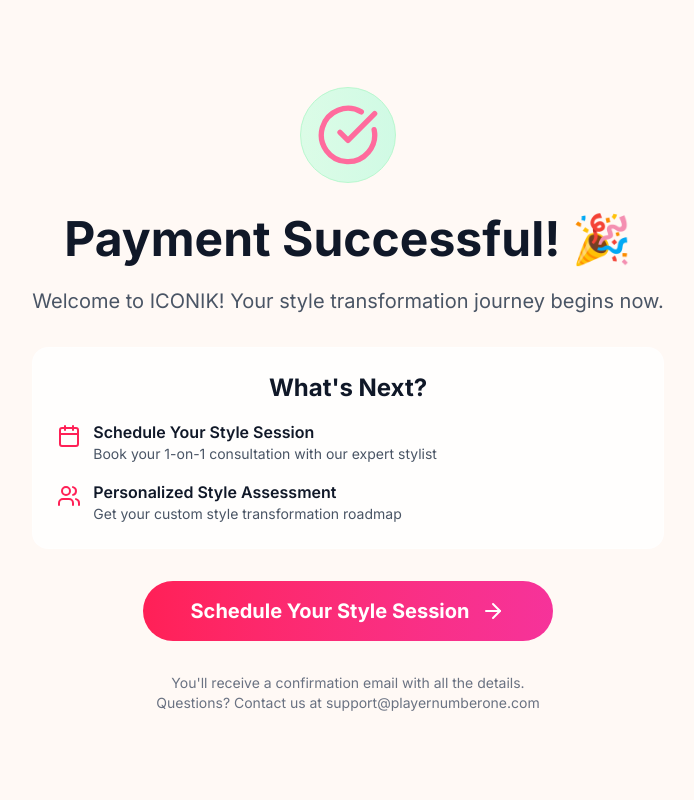
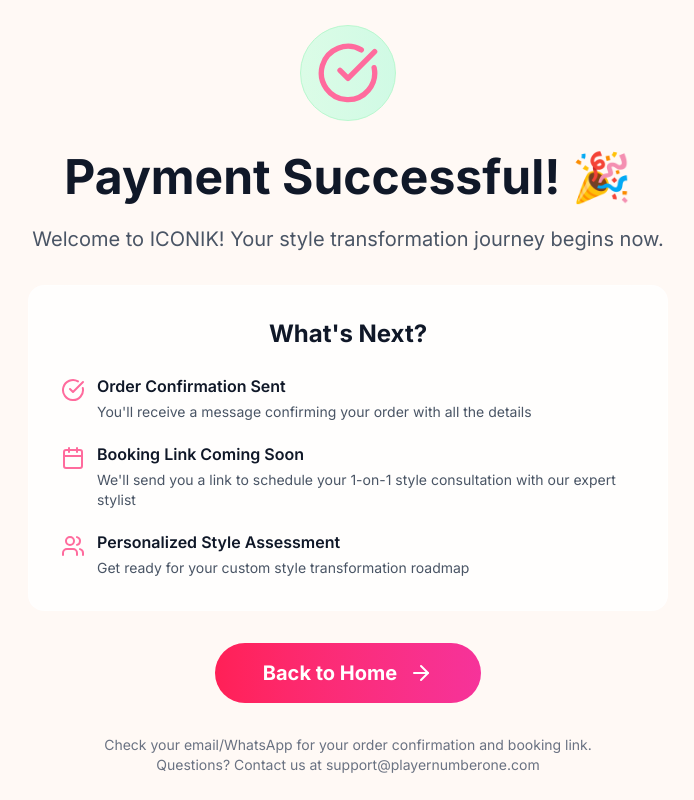
Before and after one commit to mithil0407/playernumberone, a Next.js app: page /checkout/success in a window 1280 px wide. Shown: the whole page, without its empty margins (292-986 px from the left). Built offline with nearby package versions, Linux system fonts and the light colour scheme.

Commit message:
Success Page Change

```diff
--- a/src/app/checkout/success/page.tsx
+++ b/src/app/checkout/success/page.tsx
@@ -75,37 +75,45 @@
           Welcome to ICONIK! Your style transformation journey begins now.
         </p>
 
-        <div className="bg-white/80 backdrop-blur-xl rounded-2xl p-6 mb-8 border border-white/30">
-          <h2 className="text-2xl font-bold mb-4 text-gray-900">What&apos;s Next?</h2>
+        <div className="bg-white/80 backdrop-blur-xl rounded-2xl p-6 md:p-8 mb-8 border border-white/30">
+          <h2 className="text-2xl font-bold mb-6 text-gray-900">What&apos;s Next?</h2>
 
-          <div className="space-y-4 text-left">
+          <div className="space-y-5 text-left">
             <div className="flex items-start gap-3">
-              <Calendar className="w-6 h-6 text-rose-500 mt-1 flex-shrink-0" />
+              <CheckCircle className="w-6 h-6 text-luxury-accent mt-1 flex-shrink-0" />
               <div>
-                <h3 className="font-semibold text-gray-900">Schedule Your Style Session</h3>
-                <p className="text-gray-600 text-sm">Book your 1-on-1 consultation with our expert stylist</p>
+                <h3 className="font-semibold text-gray-900 mb-1">Order Confirmation Sent</h3>
+                <p className="text-gray-600 text-sm">You&apos;ll receive a message confirming your order with all the details</p>
               </div>
             </div>
 
             <div className="flex items-start gap-3">
-              <Users className="w-6 h-6 text-rose-500 mt-1 flex-shrink-0" />
+              <Calendar className="w-6 h-6 text-luxury-accent mt-1 flex-shrink-0" />
               <div>
-                <h3 className="font-semibold text-gray-900">Personalized Style Assessment</h3>
-                <p className="text-gray-600 text-sm">Get your custom style transformation roadmap</p>
+                <h3 className="font-semibold text-gray-900 mb-1">Booking Link Coming Soon</h3>
+                <p className="text-gray-600 text-sm">We&apos;ll send you a link to schedule your 1-on-1 style consultation with our expert stylist</p>
+              </div>
+            </div>
+
+            <div className="flex items-start gap-3">
+              <Users className="w-6 h-6 text-luxury-accent mt-1 flex-shrink-0" />
+              <div>
+                <h3 className="font-semibold text-gray-900 mb-1">Personalized Style Assessment</h3>
+                <p className="text-gray-600 text-sm">Get ready for your custom style transformation roadmap</p>
               </div>
             </div>
           </div>
         </div>
 
         <Link
-          href="/schedule"
+          href="/"
           className="bg-gradient-to-r from-rose-500 to-pink-500 hover:from-rose-600 hover:to-pink-600 text-white px-12 py-4 rounded-full text-xl font-bold transition-all duration-300 transform hover:scale-105 flex items-center gap-3 mx-auto w-fit"
         >
-          Schedule Your Style Session <ArrowRight className="w-6 h-6" />
+          Back to Home <ArrowRight className="w-6 h-6" />
         </Link>
 
         <div className="mt-8 text-sm text-gray-500">
-          <p>You&apos;ll receive a confirmation email with all the details.</p>
+          <p>Check your email/WhatsApp for your order confirmation and booking link.</p>
           <p>Questions? Contact us at support@playernumberone.com</p>
         </div>
       </motion.div>
```
